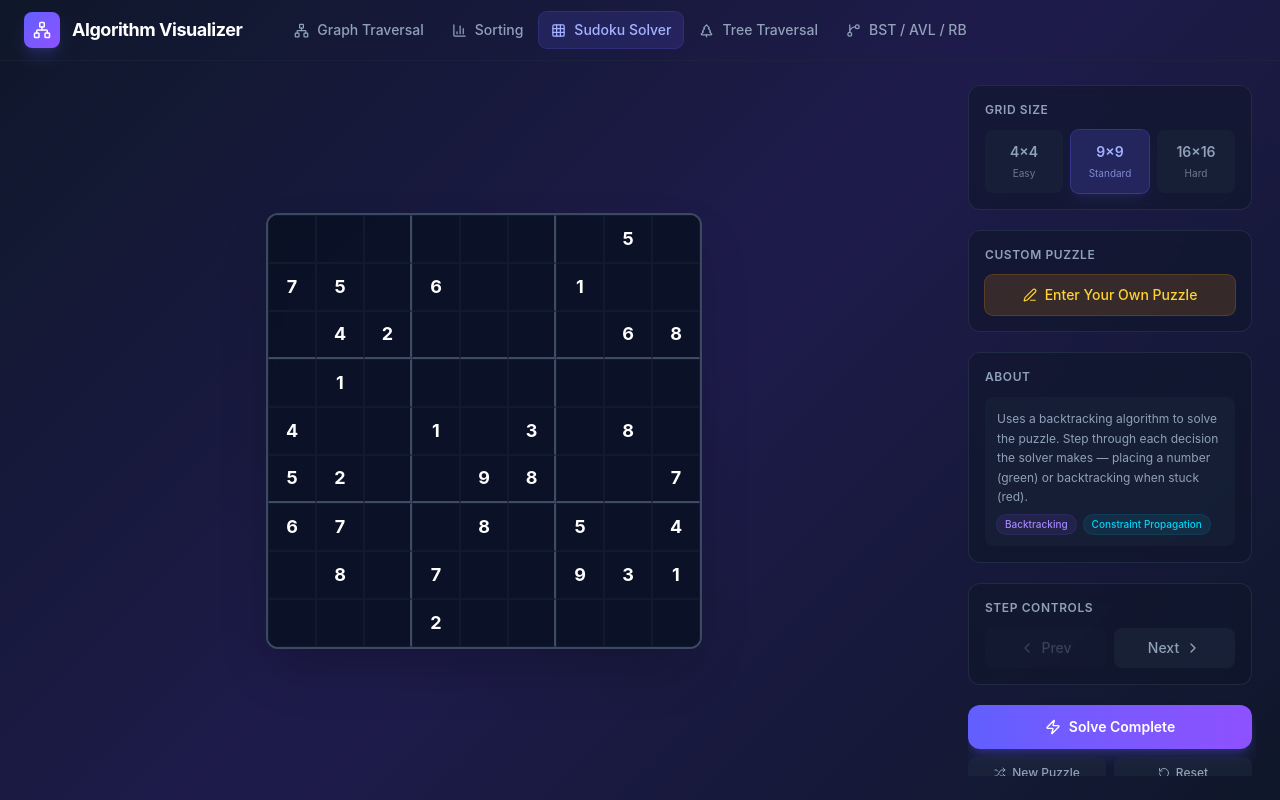
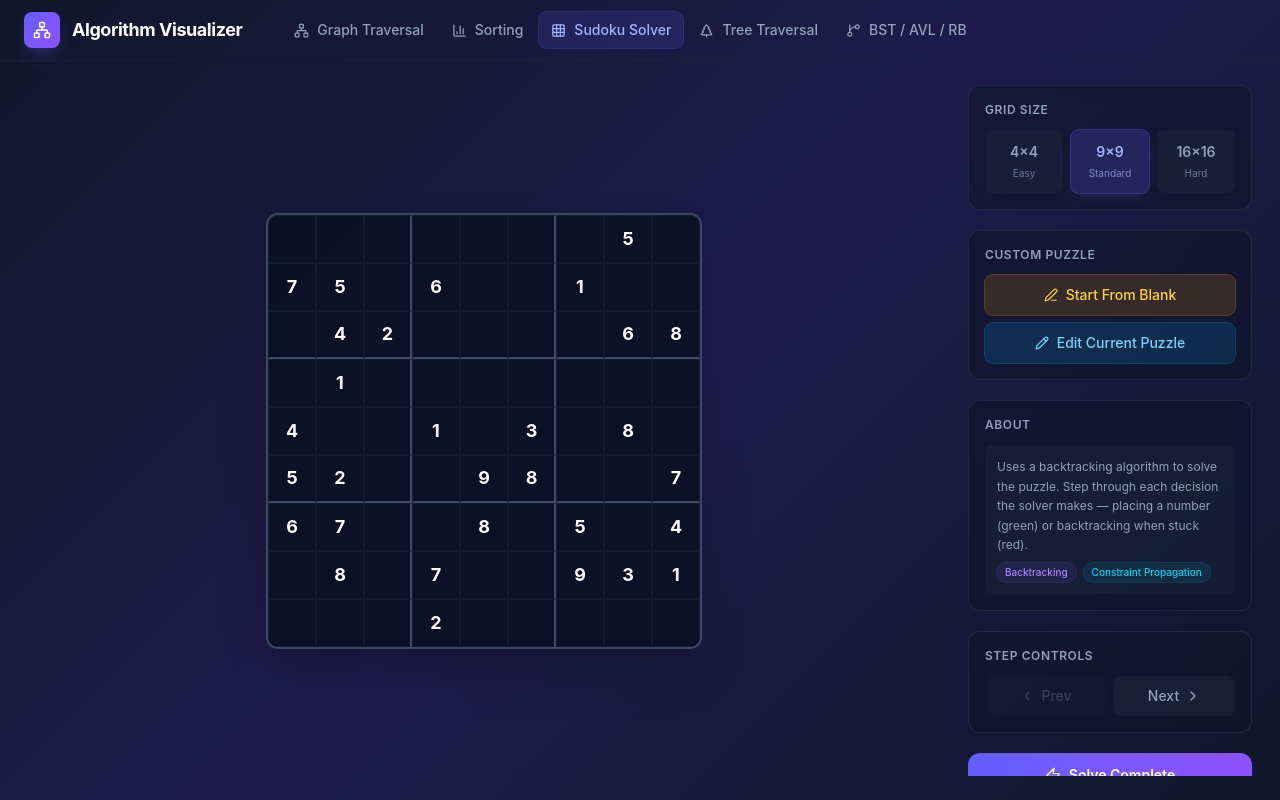
Before and after one commit to beingmartinbmc/algorithm-visualizer, a React (Vite) app: page /algorithm-visualizer/sudoku-solver in a window 1280 px wide. Built offline with nearby package versions, Linux system fonts and the light colour scheme.

Commit message:
feat: add edit current puzzle option in Sudoku custom mode

```diff
--- a/src/features/sudoku-solver/SudokuPage.tsx
+++ b/src/features/sudoku-solver/SudokuPage.tsx
@@ -20,6 +20,7 @@ export default function SudokuPage() {
     solveComplete,
     reset,
     startCustomPuzzle,
+    editCurrentPuzzle,
     lockCustomPuzzle,
     setCellValue,
     selectCell,
@@ -57,6 +58,7 @@ export default function SudokuPage() {
         onSolveComplete={solveComplete}
         onReset={reset}
         onStartCustom={startCustomPuzzle}
+        onEditCurrent={editCurrentPuzzle}
         onLockCustom={lockCustomPuzzle}
       />
     </div>
--- a/src/features/sudoku-solver/components/SudokuControls.tsx
+++ b/src/features/sudoku-solver/components/SudokuControls.tsx
@@ -7,6 +7,7 @@ import {
   Loader2,
   PenLine,
   Lock,
+  Pencil,
 } from 'lucide-react';
 import type { GridSize } from '../types/sudoku';
 import { GRID_SIZE_INFO } from '../types/sudoku';
@@ -26,6 +27,7 @@ interface SudokuControlsProps {
   onSolveComplete: () => void;
   onReset: () => void;
   onStartCustom: () => void;
+  onEditCurrent: () => void;
   onLockCustom: () => void;
 }
 
@@ -46,6 +48,7 @@ export default function SudokuControls({
   onSolveComplete,
   onReset,
   onStartCustom,
+  onEditCurrent,
   onLockCustom,
 }: SudokuControlsProps) {
   return (
@@ -87,14 +90,24 @@ export default function SudokuControls({
           Custom Puzzle
         </h3>
         {!isEditing ? (
+          <div className="space-y-2">
             <button
               onClick={onStartCustom}
               disabled={isGenerating}
               className="w-full flex items-center justify-center gap-2 rounded-lg bg-amber-500/15 px-3 py-2.5 text-sm font-medium text-amber-300 ring-1 ring-amber-500/30 transition-all hover:bg-amber-500/25 disabled:opacity-50 disabled:cursor-not-allowed"
             >
               <PenLine size={14} />
-            Enter Your Own Puzzle
+              Start From Blank
             </button>
+            <button
+              onClick={onEditCurrent}
+              disabled={isGenerating}
+              className="w-full flex items-center justify-center gap-2 rounded-lg bg-sky-500/15 px-3 py-2.5 text-sm font-medium text-sky-300 ring-1 ring-sky-500/30 transition-all hover:bg-sky-500/25 disabled:opacity-50 disabled:cursor-not-allowed"
+            >
+              <Pencil size={14} />
+              Edit Current Puzzle
+            </button>
+          </div>
         ) : (
           <div className="space-y-2">
             <p className="text-xs text-amber-300/80 leading-relaxed">
--- a/src/features/sudoku-solver/hooks/useSudoku.ts
+++ b/src/features/sudoku-solver/hooks/useSudoku.ts
@@ -72,6 +72,14 @@ export function useSudoku() {
     setIsEditing(true);
     setSelectedCell(null);
   }, [gridSize]);
+
+  const editCurrentPuzzle = useCallback(() => {
+    setSteps([]);
+    setStepIndex(-1);
+    setIsSolved(false);
+    setIsEditing(true);
+    setSelectedCell(null);
+  }, []);
 
   const lockCustomPuzzle = useCallback(() => {
     setOriginalValues(puzzleValues.map((row) => [...row]));
@@ -177,6 +185,7 @@ export function useSudoku() {
     solveComplete,
     reset,
     startCustomPuzzle,
+    editCurrentPuzzle,
     lockCustomPuzzle,
     setCellValue,
     selectCell,
```
Also changed, not shown: 6 other files (tests, documents, lock files or other folders). Lines whose indentation alone changed are shown as unchanged.
